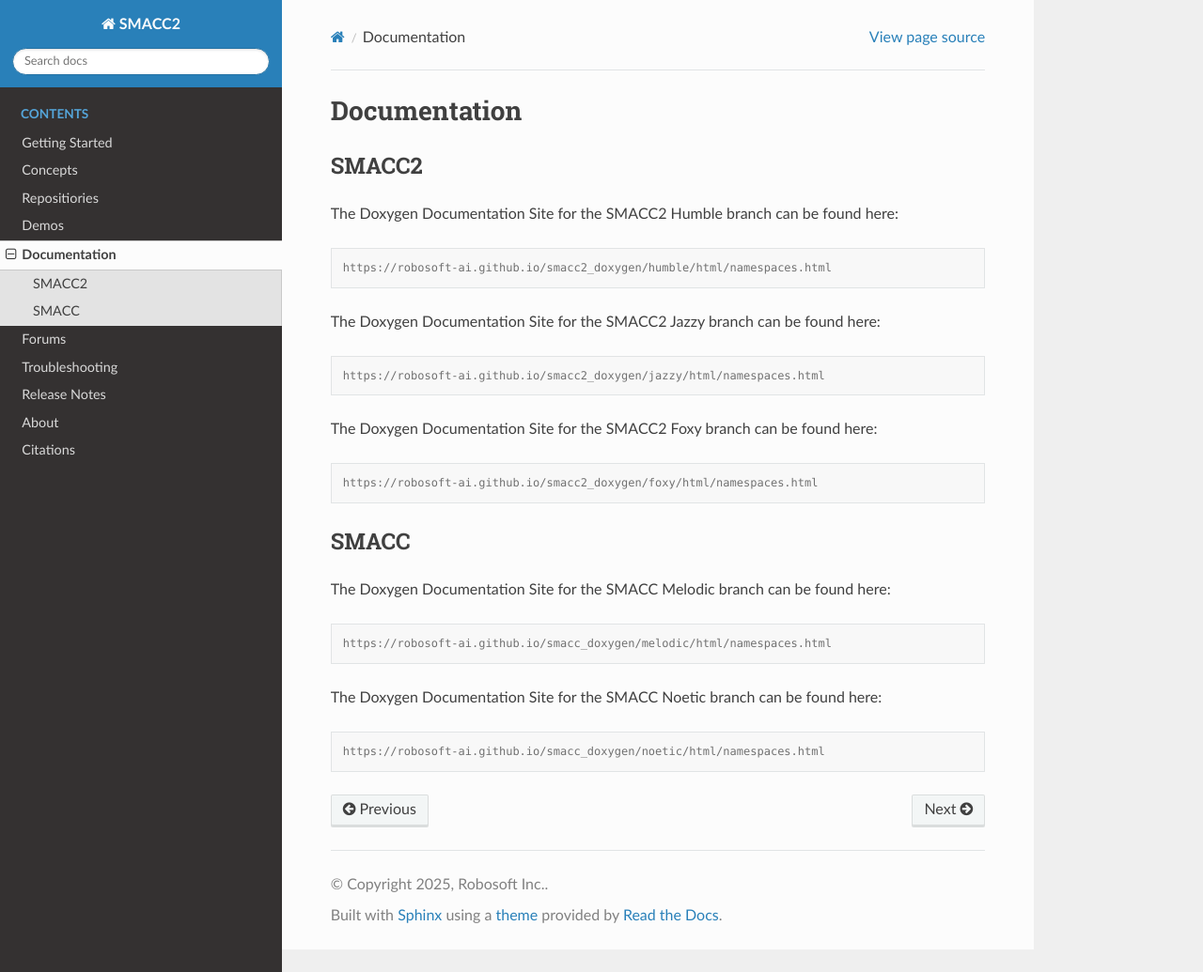
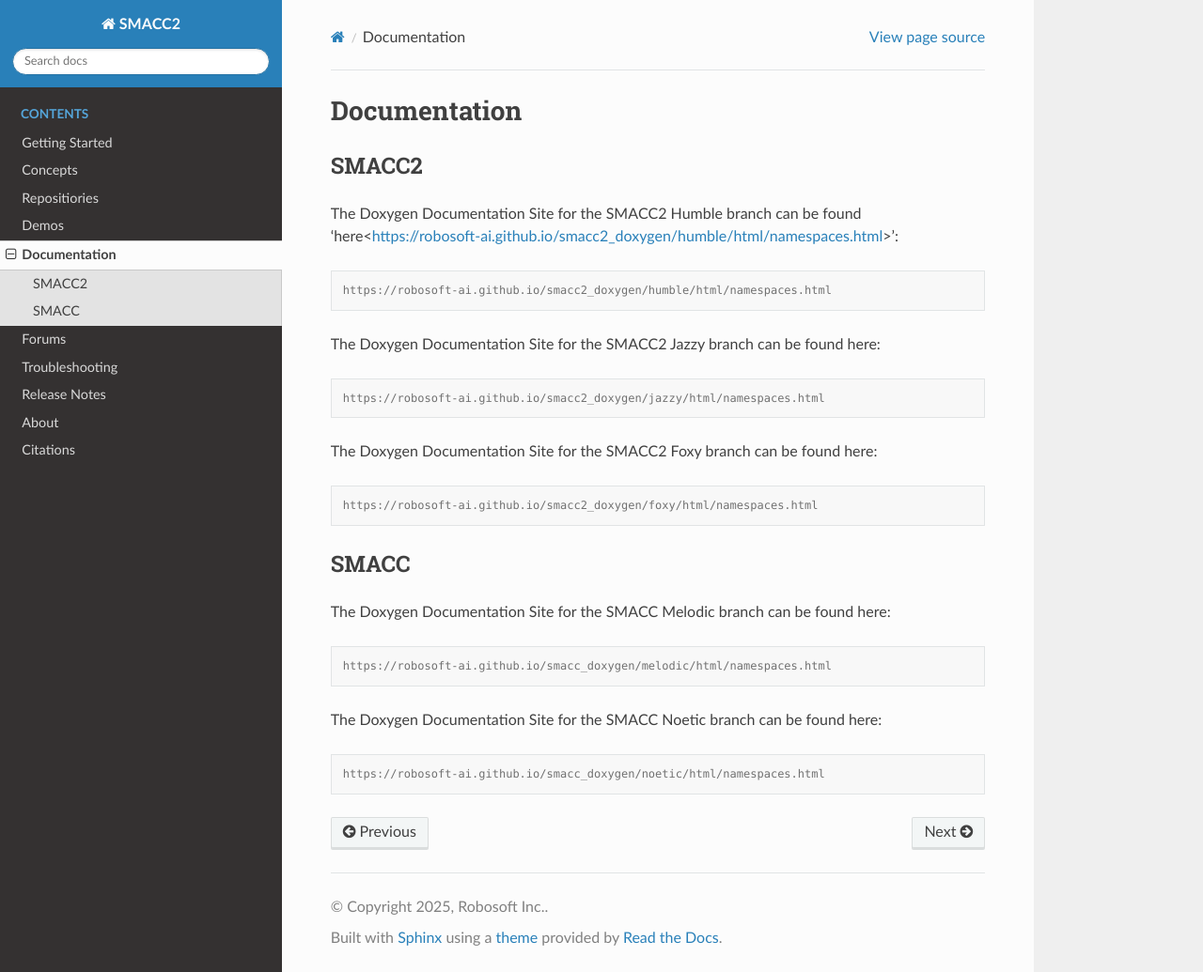
Before and after one commit to robosoft-ai/smacc2_docs, a Sphinx documentation site: the page built from docs/source/documentation.rst, in a window 1280 px wide and 1035 px high. Shown: the whole window at 94% size. Built offline with Sphinx 7.4.7 and the Read the Docs theme 3.1.0, drawn with Linux system fonts in a browser that asks for light colours; some of the changed lines change nothing that is shown.

Commit message:
Update documentation.rst

```diff
--- a/docs/source/documentation.rst
+++ b/docs/source/documentation.rst
@@ -4,7 +4,7 @@
 SMACC2
 ----------------
 
-The Doxygen Documentation Site for the SMACC2 Humble branch can be found here:
+The Doxygen Documentation Site for the SMACC2 Humble branch can be found 'here<https://robosoft-ai.github.io/smacc2_doxygen/humble/html/namespaces.html>':
 
 .. code-block:: console
 
```
